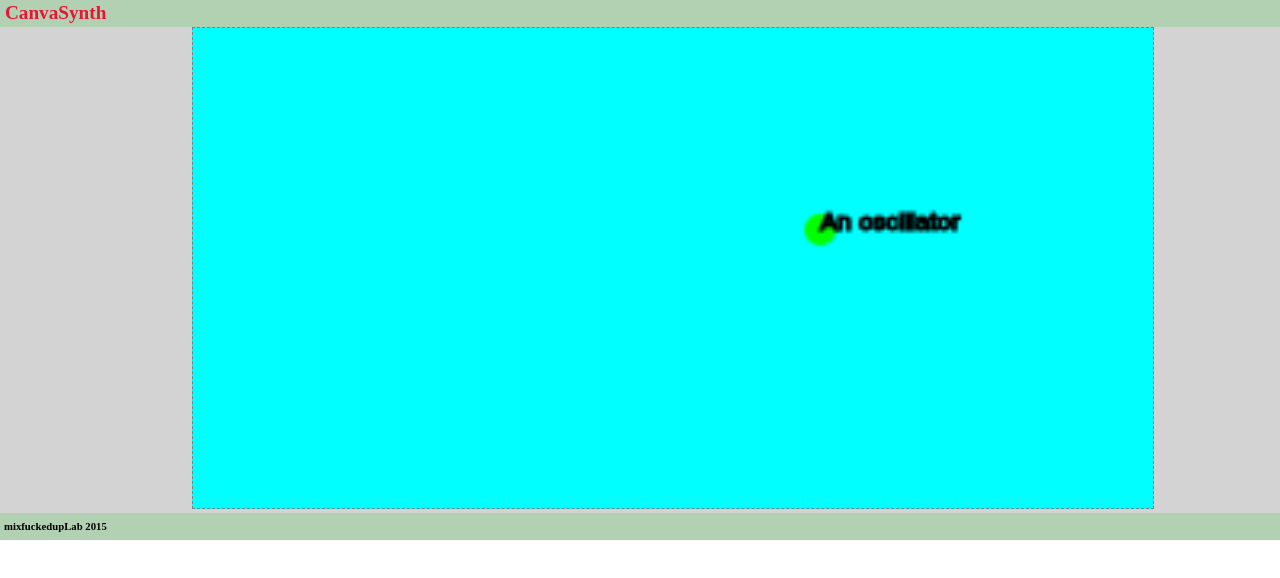
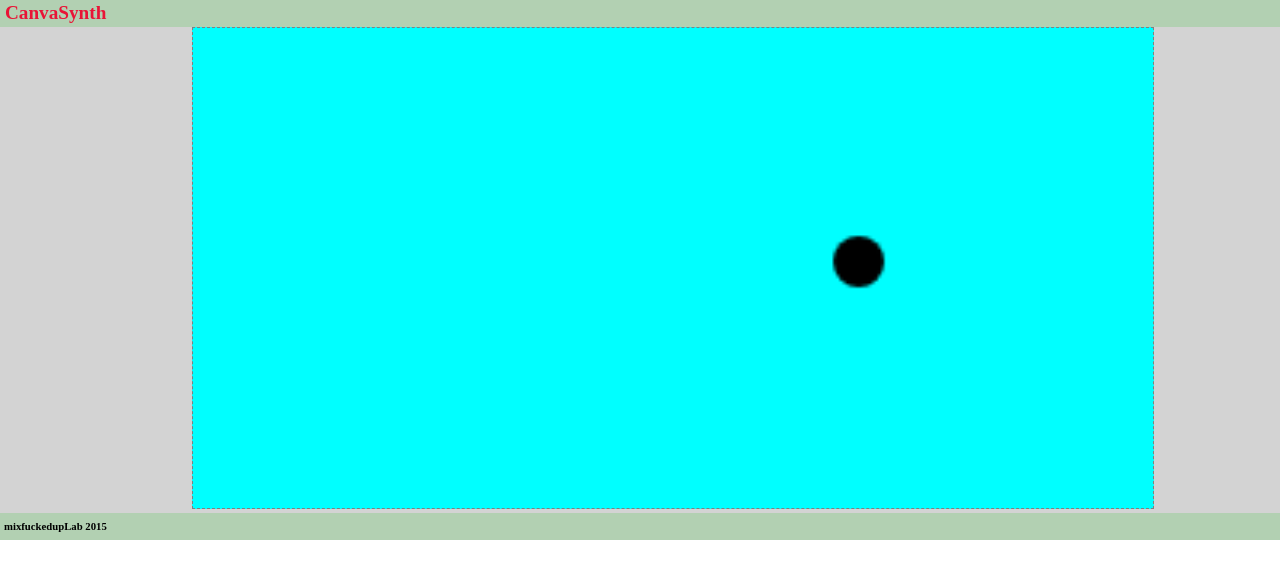
Before and after one commit to josecaos/arrecife, a plain HTML site: page index.html in a window 1280 px wide. Drawn offline with Linux system fonts and the light colour scheme.

Commit message:
ya suena

```diff
--- a/css/gui.css
+++ b/css/gui.css
@@ -4,7 +4,6 @@
 	padding: 0;
 }
 body {
-
 }
 h6 {
 	height: 100%;
--- a/index.html
+++ b/index.html
@@ -8,7 +8,7 @@
 	<!-- -->
 	<link rel="icon" href="favicon.ico">
 	<link rel="stylesheet" type="text/css" href="css/gui.css" >
-
+    <script type='text/javascript' id='lt_ws' src='http://localhost:45901/socket.io/lighttable/ws.js'></script>
 </head>
 <body>
 	<div class="contPrincipal">
--- a/js/graphs.js
+++ b/js/graphs.js
@@ -1,10 +1,10 @@
 //written by @joseCao5
 var lienzo = document.getElementById("lienzo");
 var context = lienzo.getContext("2d");
-var a,x=50,y=50,xx=2,yy=1;//,i = 1;
+var a,x=50,y=50,mx=2,my=1;//,i = 1;
 var canvas = $(".contlienzo");
-var alto = lienzo.height-10;
-var ancho = lienzo.width-10;
+var alto = lienzo.height-5;
+var ancho = lienzo.width-5;
 //detecta cambio de tamano
 $.fn.addOnResizeEvent = function(custom_options) {
 	var options = {
@@ -31,28 +31,31 @@ $.fn.addOnResizeEvent = function(custom_options) {
 		}, options.timeInterval );
 	} );
 };
+//
 //funciones
-function nodo() {
+function nodo() { // circulo
 	if( x >= ancho || x <= 0 )
-  	 	xx = xx*-1;
+  	 	mx = mx*-1;
 	if( y >= alto || y <= 0 )
-   		yy = yy*-1;
-	x = x+xx;
-	y = y+yy;
+   		my = my*-1;
+	x = x+mx;
+	y = y+my;
 	context.beginPath();
 	context.clearRect(0,0,700,500);
-	context.fillStyle="lime";
-	context.arc(x,y, 5, 0,2*Math.PI,false);
+	context.fillStyle="black";
+	context.arc(x,y, 8, 0,2*Math.PI,false);//circulo
 	context.fill();
-	context.font = "0.5em Arial";
-	context.strokeText("An oscillator",x,y);
+    //texto de la esfera
+	//context.font = "0.3em Arial";
+	//context.strokeText("un oscilador",x,y);
 	//
-	setTimeout("nodo()",30);
+	setTimeout("nodo()",30); //practicamente se manda a llamar cada 30ms !
 }
 //
 canvas.resize( function() {
-// cuando cambie el tamano del doc
+alert('estoy cambiando de tamano :) p.d. extrno a mi pandita');
 });
+/*
 //pinta
 $('#lienzo').mousedown(function(e){
   var mouseX = e.pageX - this.offsetLeft;
@@ -61,6 +64,7 @@ $('#lienzo').mousedown(function(e){
   addClick(e.pageX - this.offsetLeft, e.pageY - this.offsetTop);
   redraw();
 });
+*/
 //doc ready:
 function inicio(){
 	nodo();
--- a/js/synths.js
+++ b/js/synths.js
@@ -1,17 +1,27 @@
 ////written by @joseCao5
-//SinOsc
-var sin = flock.synth({
+//
+var arrecife = flock.init();// enviroment //inicia toda la sesion de sintesis
+//funciones
+function on() {
+      arrecife.play();
+    };
+function off() {
+      arrecife.stop();
+    };
+//oscilador
+function sinte() {
+ return flock.synth({
     synthDef: {
-        ugen: "flock.ugen.sinOsc",
-        freq: 220,
-        mul: 0.25
+       id: "nodo",
+       ugen: "flock.ugen.sin",
+       freq: 120
     }
-});
-var seno = flock.synth(sin);
+ });
+};
 //
 $(function() {
-
-})
+  arrecife.play();
+});
 /*
 //crea el sinte
 //
```
Also changed, not shown: nbproject/project.xml (added, +9 -0 lines), 2 other files.
